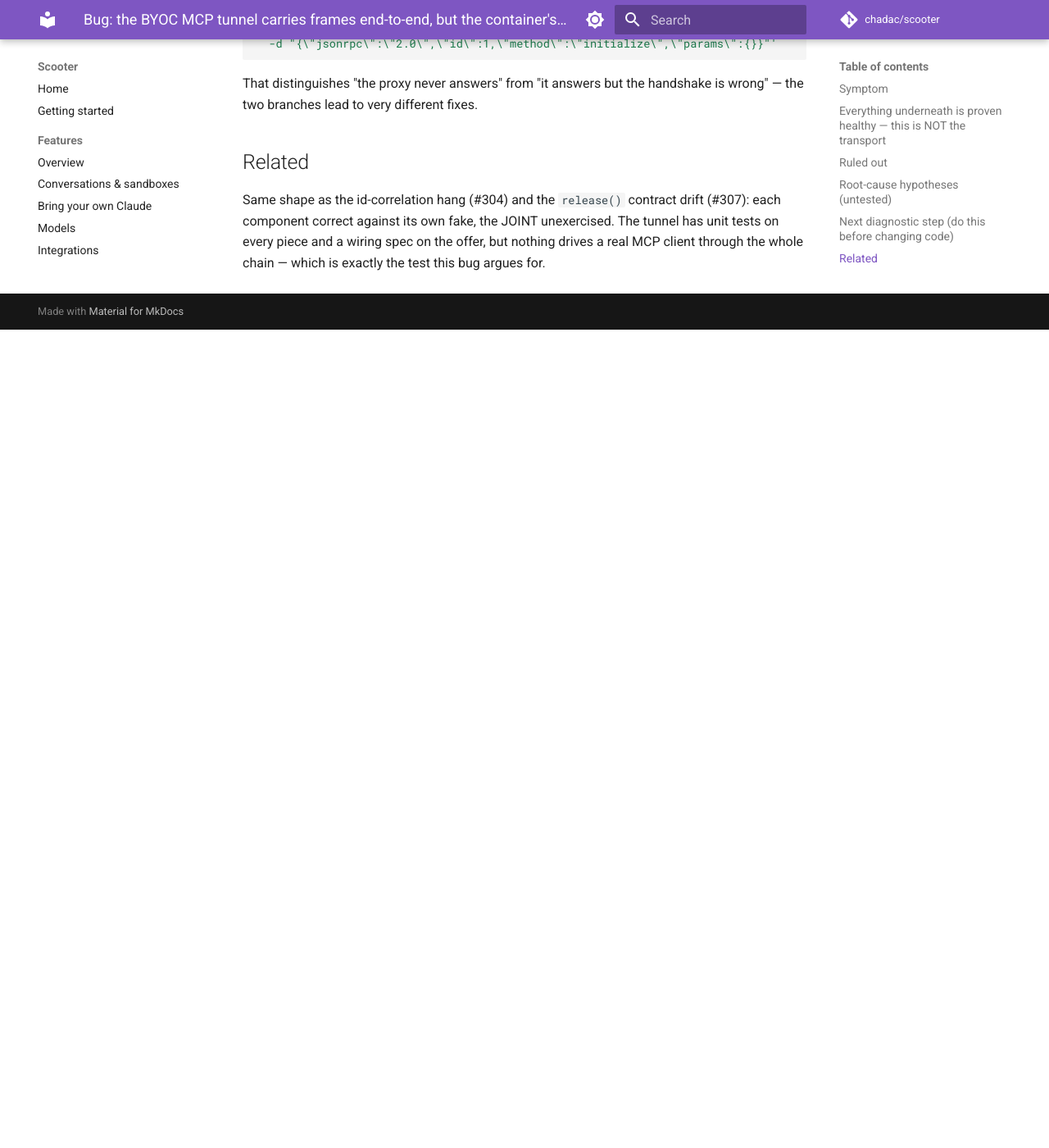
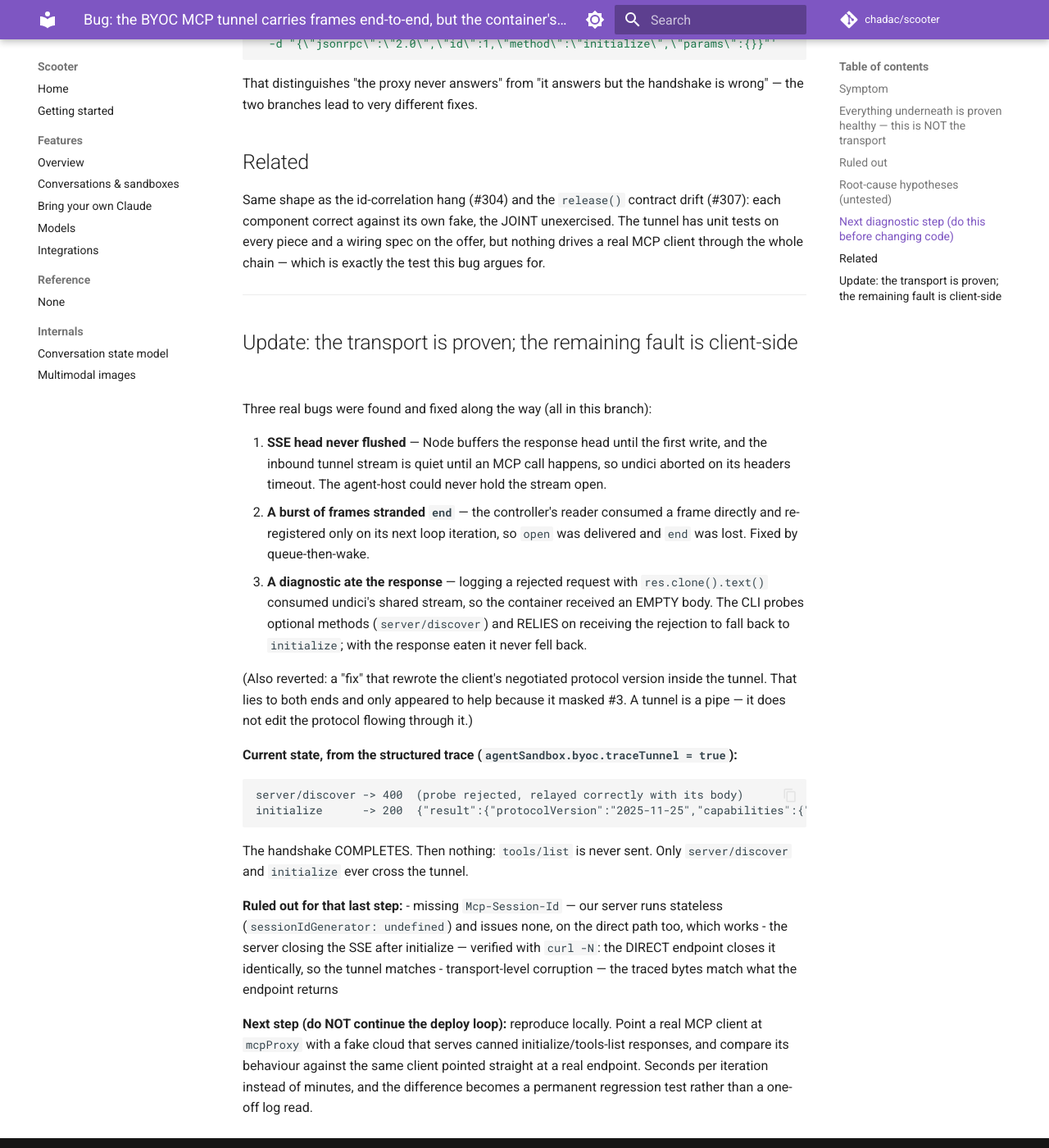
Before and after one commit to chadac/scooter, an MkDocs documentation site: the page built from docs/scooter-bug-byoc-mcp-tools-never-reach-the-model.md, in a window 1280 px wide and 1400 px high, scrolled down 2383 px. Shown: the whole window at 82% size. Built offline with MkDocs 1.6.1 and Material for MkDocs 9.7.7, drawn with Linux system fonts in a browser that asks for light colours; comment, search, counter and statistics services are not loaded; before the commit the page ends 2785 px from its top, so only the background shows below that.

Commit message:
docs(byoc): update the MCP bug report — transport proven, fault is client-side
Records the three real bugs found and fixed (SSE head never flushed, a frame
burst stranding `end`, and a diagnostic that consumed the response via
res.clone().text()), plus the reverted protocol-rewriting hack.

Current state from the structured trace: the handshake COMPLETES
(server/discover 400 -> initialize 200) and then tools/list is never sent. Ruled
out: missing Mcp-Session-Id (the server is stateless and issues none on the
working direct path either) and the SSE closing after initialize (curl -N shows
the direct endpoint closes identically).

Next step is explicitly NOT another deploy cycle: reproduce locally with a real
MCP client against mcpProxy, which turns a minutes-long loop into seconds and
leaves a regression test behind.

Co-Authored-By: Claude Opus 5 <noreply@anthropic.com>
Claude-Session: https://claude.ai/code/session_012s6gmJudfApFugBn5eSuPq

````diff
--- a/docs/scooter-bug-byoc-mcp-tools-never-reach-the-model.md
+++ b/docs/scooter-bug-byoc-mcp-tools-never-reach-the-model.md
@@ -67,3 +67,48 @@ That distinguishes "the proxy never answers" from "it answers but the handshake
 ## Related
 
 Same shape as the id-correlation hang (#304) and the `release()` contract drift (#307): each component correct against its own fake, the JOINT unexercised. The tunnel has unit tests on every piece and a wiring spec on the offer, but nothing drives a real MCP client through the whole chain — which is exactly the test this bug argues for.
+
+
+---
+
+## Update: the transport is proven; the remaining fault is client-side
+
+Three real bugs were found and fixed along the way (all in this branch):
+
+1. **SSE head never flushed** — Node buffers the response head until the first write, and the
+   inbound tunnel stream is quiet until an MCP call happens, so undici aborted on its headers
+   timeout. The agent-host could never hold the stream open.
+2. **A burst of frames stranded `end`** — the controller's reader consumed a frame directly and
+   re-registered only on its next loop iteration, so `open` was delivered and `end` was lost.
+   Fixed by queue-then-wake.
+3. **A diagnostic ate the response** — logging a rejected request with `res.clone().text()`
+   consumed undici's shared stream, so the container received an EMPTY body. The CLI probes
+   optional methods (`server/discover`) and RELIES on receiving the rejection to fall back to
+   `initialize`; with the response eaten it never fell back.
+
+(Also reverted: a "fix" that rewrote the client's negotiated protocol version inside the
+tunnel. That lies to both ends and only appeared to help because it masked #3. A tunnel is a
+pipe — it does not edit the protocol flowing through it.)
+
+**Current state, from the structured trace (`agentSandbox.byoc.traceTunnel = true`):**
+
+```
+server/discover -> 400  (probe rejected, relayed correctly with its body)
+initialize      -> 200  {"result":{"protocolVersion":"2025-11-25","capabilities":{"tools":…
+```
+
+The handshake COMPLETES. Then nothing: `tools/list` is never sent. Only `server/discover` and
+`initialize` ever cross the tunnel.
+
+**Ruled out for that last step:**
+- missing `Mcp-Session-Id` — our server runs stateless (`sessionIdGenerator: undefined`) and
+  issues none, on the direct path too, which works
+- the server closing the SSE after initialize — verified with `curl -N`: the DIRECT endpoint
+  closes it identically, so the tunnel matches
+- transport-level corruption — the traced bytes match what the endpoint returns
+
+**Next step (do NOT continue the deploy loop):** reproduce locally. Point a real MCP client at
+`mcpProxy` with a fake cloud that serves canned initialize/tools-list responses, and compare
+its behaviour against the same client pointed straight at a real endpoint. Seconds per
+iteration instead of minutes, and the difference becomes a permanent regression test rather
+than a one-off log read.
````
